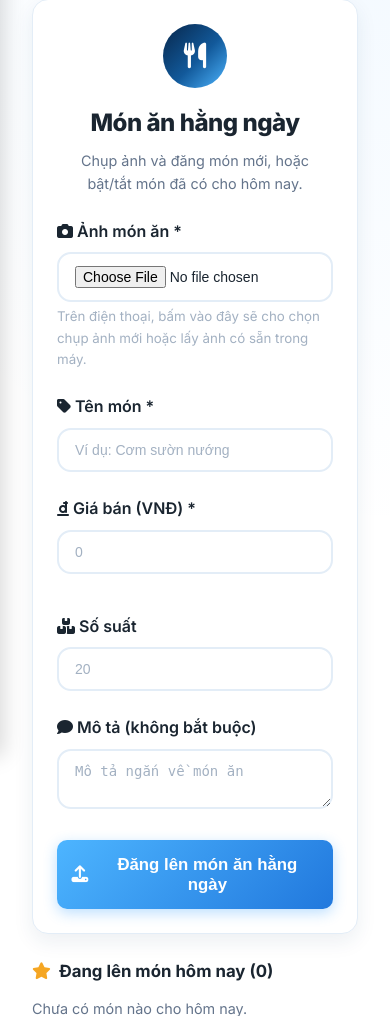
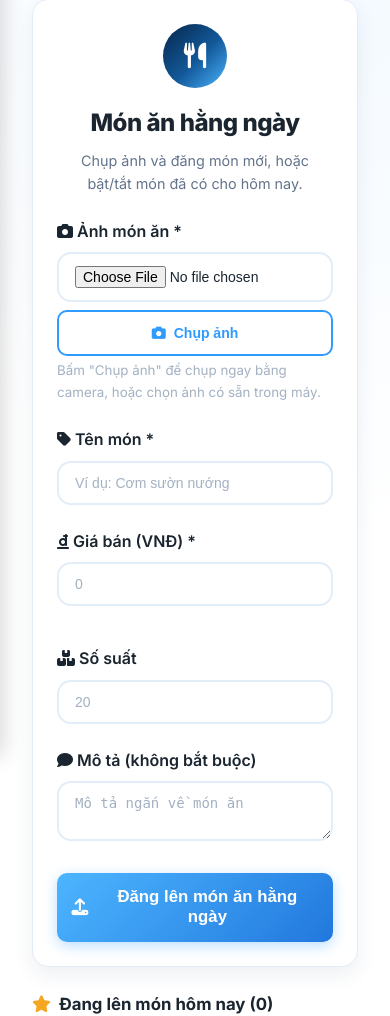
Before and after one commit to nghuuhieu1903/quan-co-bong, a Flask app: page /manager/daily-menu in a window 390 px wide. Shown: the part 88-1104 px from the top of the page. Run offline with Flask 3, Linux system fonts and the light colour scheme; the visitor is signed in with stand-in values (Sample User, id 1); data comes from the database, SQL or seed files in the repository.

Commit message:
Add a "Chụp ảnh" camera button next to image uploads on tablet/phone
A plain file input leaves it to the OS picker whether a camera option is
offered, and capture="environment" can hide the gallery instead. Image
inputs tagged data-camera now keep their normal "Choose File" control and
gain an explicit button that opens the camera (js/camera-upload.js). The
button is shown by CSS on tablet/phone widths and touch devices only.

The captured photo is shrunk to max 1600px JPEG before it goes into the
real input: phone camera shots are often 4-10MB, over the 5MB per-file cap
in helpers.MAX_UPLOAD_SIZE, and would otherwise be dropped silently. A
multi-image field keeps earlier picks so several photos can be taken in a
row.

Applied to product/room add+edit forms and the manager daily-menu form;
script is loaded from both admin_base and modern_base.

Co-Authored-By: Claude Sonnet 5.5 <noreply@anthropic.com>

```diff
--- a/static/css/modern.css
+++ b/static/css/modern.css
@@ -1751,3 +1751,23 @@ html.show-onboarding body {
 @media (max-width: 768px) {
     .cart-toast { display: none !important; }
 }
+
+/* "Chụp ảnh" button injected by js/camera-upload.js next to image inputs.
+   Hidden on a desktop with a mouse (there the camera attribute does nothing
+   useful); shown on tablet/phone widths and on any touch device. */
+.btn.camera-btn {
+    display: none;
+    margin-top: 0.5rem;
+    min-height: 44px;
+    align-items: center;
+    justify-content: center;
+    gap: 0.5rem;
+}
+
+@media (max-width: 1024px), (pointer: coarse) {
+    .btn.camera-btn { display: inline-flex; }
+}
+
+@media (max-width: 768px) {
+    .btn.camera-btn { width: 100%; }
+}
--- /dev/null
+++ b/static/js/camera-upload.js
@@ -0,0 +1,71 @@
+/* "Chụp ảnh" button next to image file inputs.
+   ------------------------------------------------------------------
+   Any <input type="file" data-camera> keeps its normal "Choose File" control
+   and gains a button that opens the device camera. The photo is shrunk first:
+   a phone camera shot is routinely 4-10MB, over the 5MB per-file cap the
+   server enforces (helpers.MAX_UPLOAD_SIZE), and the shop only ever shows
+   these at a few hundred pixels. The result is dropped into the real input,
+   so the form submits exactly as if a file had been chosen. The button's
+   visibility is pure CSS (.camera-btn in modern.css). */
+(function () {
+    var MAX_SIDE = 1600;
+    var QUALITY = 0.85;
+
+    function shrink(file) {
+        return new Promise(function (resolve) {
+            var url = URL.createObjectURL(file);
+            var img = new Image();
+            img.onload = function () {
+                URL.revokeObjectURL(url);
+                var scale = Math.min(1, MAX_SIDE / Math.max(img.naturalWidth, img.naturalHeight));
+                var canvas = document.createElement('canvas');
+                canvas.width = Math.max(1, Math.round(img.naturalWidth * scale));
+                canvas.height = Math.max(1, Math.round(img.naturalHeight * scale));
+                canvas.getContext('2d').drawImage(img, 0, 0, canvas.width, canvas.height);
+                canvas.toBlob(function (blob) {
+                    resolve(blob
+                        ? new File([blob], 'camera_' + Date.now() + '.jpg', { type: 'image/jpeg' })
+                        : file);
+                }, 'image/jpeg', QUALITY);
+            };
+            img.onerror = function () { URL.revokeObjectURL(url); resolve(file); };
+            img.src = url;
+        });
+    }
+
+    function enhance(input) {
+        var camera = document.createElement('input');
+        camera.type = 'file';
+        camera.accept = 'image/*';
+        camera.setAttribute('capture', 'environment');
+        camera.hidden = true;
+
+        var button = document.createElement('button');
+        button.type = 'button';
+        button.className = 'btn btn-outline camera-btn';
+        button.innerHTML = '<i class="fas fa-camera"></i> Chụp ảnh';
+        button.addEventListener('click', function () { camera.click(); });
+
+        camera.addEventListener('change', function () {
+            if (!camera.files.length) return;
+            shrink(camera.files[0]).then(function (photo) {
+                // a multi-image field keeps what was already picked, so several
+                // photos can be taken one after another
+                var files = input.multiple ? Array.prototype.slice.call(input.files) : [];
+                var transfer = new DataTransfer();
+                files.concat(photo).forEach(function (f) { transfer.items.add(f); });
+                input.files = transfer.files;
+                input.dispatchEvent(new Event('change', { bubbles: true }));
+                camera.value = '';
+            });
+        });
+
+        input.insertAdjacentElement('afterend', button);
+        button.insertAdjacentElement('afterend', camera);
+    }
+
+    document.addEventListener('DOMContentLoaded', function () {
+        if (typeof DataTransfer === 'undefined' || typeof File === 'undefined') return;
+        document.querySelectorAll('input[type="file"][data-camera]').forEach(enhance);
+    });
+})();
--- a/templates/add_product.html
+++ b/templates/add_product.html
@@ -144,7 +144,7 @@
                     <label class="form-label">
                         <i class="fas fa-image"></i> Ảnh bìa chính
                     </label>
-                    <input type="file" name="image" class="form-control" accept="image/*">
+                    <input type="file" name="image" class="form-control" accept="image/*" data-camera>
                     <small style="color: var(--text-muted); display: block; margin-top: 0.25rem;">
                         <i class="fas fa-info-circle"></i> Tỷ lệ chuẩn: <strong>Hình vuông (1:1)</strong>, kích thước khuyên dùng <strong>800x800px</strong> (JPG, PNG, WEBP, tối đa 2MB).
                     </small>
@@ -154,7 +154,7 @@
                     <label class="form-label">
                         <i class="fas fa-images"></i> Các ảnh chi tiết phụ
                     </label>
-                    <input type="file" name="images" class="form-control" accept="image/*" multiple>
+                    <input type="file" name="images" class="form-control" accept="image/*" data-camera multiple>
                     <small style="color: var(--text-muted); display: block; margin-top: 0.25rem;">
                         <i class="fas fa-info-circle"></i> Tỷ lệ chuẩn: <strong>Hình vuông (1:1)</strong>, kích thước khuyên dùng <strong>800x800px</strong> (Có thể chọn nhiều ảnh, tối đa 2MB/ảnh).
                     </small>
--- a/templates/admin_add_room.html
+++ b/templates/admin_add_room.html
@@ -70,7 +70,7 @@
                     <label class="form-label" style="font-weight: 600;">
                         <i class="fas fa-image"></i> Ảnh bìa chính
                     </label>
-                    <input type="file" name="image" class="form-control" accept="image/*">
+                    <input type="file" name="image" class="form-control" accept="image/*" data-camera>
                     <small style="color: var(--text-muted); display: block; margin-top: 0.25rem;">
                         <i class="fas fa-info-circle"></i> Tỷ lệ chuẩn: <strong>Nằm ngang (4:3 hoặc 16:9)</strong>, kích thước khuyên dùng <strong>1200x900px</strong> hoặc <strong>1920x1080px</strong> (JPG, PNG, WEBP, tối đa 3MB).
                     </small>
@@ -80,7 +80,7 @@
                     <label class="form-label" style="font-weight: 600;">
                         <i class="fas fa-images"></i> Ảnh chi tiết khác
                     </label>
-                    <input type="file" name="images" class="form-control" accept="image/*" multiple>
+                    <input type="file" name="images" class="form-control" accept="image/*" data-camera multiple>
                     <small style="color: var(--text-muted); display: block; margin-top: 0.25rem;">
                         <i class="fas fa-info-circle"></i> Tỷ lệ chuẩn: <strong>Nằm ngang (4:3 hoặc 16:9)</strong>, kích thước khuyên dùng <strong>1200x900px</strong> (Có thể chọn nhiều ảnh, tối đa 3MB/ảnh).
                     </small>
--- a/templates/admin_base.html
+++ b/templates/admin_base.html
@@ -532,6 +532,7 @@
 
     <!-- money boxes: a dot every three digits while typing -->
     <script src="{{ url_for('static', filename='js/vnd.js') }}"></script>
+    <script src="{{ url_for('static', filename='js/camera-upload.js') }}"></script>
 
     {% block scripts %}{% endblock %}
 </body>
--- a/templates/admin_edit_room.html
+++ b/templates/admin_edit_room.html
@@ -70,7 +70,7 @@
                     <label class="form-label" style="font-weight: 600;">
                         <i class="fas fa-image"></i> Ảnh bìa chính
                     </label>
-                    <input type="file" name="image" class="form-control" accept="image/*">
+                    <input type="file" name="image" class="form-control" accept="image/*" data-camera>
                     <small style="color: var(--text-muted); display: block; margin-top: 0.25rem;">
                         <i class="fas fa-info-circle"></i> Tỷ lệ chuẩn: <strong>Nằm ngang (4:3 hoặc 16:9)</strong>, kích thước khuyên dùng <strong>1200x900px</strong> hoặc <strong>1920x1080px</strong> (JPG, PNG, WEBP, tối đa 3MB).
                     </small>
@@ -86,7 +86,7 @@
                     <label class="form-label" style="font-weight: 600;">
                         <i class="fas fa-images"></i> Thêm ảnh chi tiết phụ
                     </label>
-                    <input type="file" name="images" class="form-control" accept="image/*" multiple>
+                    <input type="file" name="images" class="form-control" accept="image/*" data-camera multiple>
                     <small style="color: var(--text-muted); display: block; margin-top: 0.25rem;">
                         <i class="fas fa-info-circle"></i> Tỷ lệ chuẩn: <strong>Nằm ngang (4:3 hoặc 16:9)</strong>, kích thước khuyên dùng <strong>1200x900px</strong> (Có thể chọn nhiều ảnh, tối đa 3MB/ảnh).
                     </small>
--- a/templates/edit_product.html
+++ b/templates/edit_product.html
@@ -144,7 +144,7 @@
                     <label class="form-label">
                         <i class="fas fa-image"></i> Ảnh bìa chính
                     </label>
-                    <input type="file" name="image" class="form-control" accept="image/*">
+                    <input type="file" name="image" class="form-control" accept="image/*" data-camera>
                     <small style="color: var(--text-muted); display: block; margin-top: 0.25rem;">
                         <i class="fas fa-info-circle"></i> Tỷ lệ chuẩn: <strong>Hình vuông (1:1)</strong>, kích thước khuyên dùng <strong>800x800px</strong> (JPG, PNG, WEBP, tối đa 2MB).
                     </small>
@@ -160,7 +160,7 @@
                     <label class="form-label">
                         <i class="fas fa-images"></i> Thêm ảnh chi tiết phụ
                     </label>
-                    <input type="file" name="images" class="form-control" accept="image/*" multiple>
+                    <input type="file" name="images" class="form-control" accept="image/*" data-camera multiple>
                     <small style="color: var(--text-muted); display: block; margin-top: 0.25rem;">
                         <i class="fas fa-info-circle"></i> Tỷ lệ chuẩn: <strong>Hình vuông (1:1)</strong>, kích thước khuyên dùng <strong>800x800px</strong> (Có thể chọn nhiều ảnh, tối đa 2MB/ảnh).
                     </small>
--- a/templates/manager_daily_menu.html
+++ b/templates/manager_daily_menu.html
@@ -81,9 +81,9 @@
                 <label class="form-label">
                     <i class="fas fa-camera"></i> Ảnh món ăn *
                 </label>
-                <input type="file" name="image" class="form-control" accept="image/*" required>
+                <input type="file" name="image" class="form-control" accept="image/*" data-camera required>
                 <small style="color: var(--text-muted); display: block; margin-top: 0.25rem;">
-                    Trên điện thoại, bấm vào đây sẽ cho chọn chụp ảnh mới hoặc lấy ảnh có sẵn trong máy.
+                    Bấm "Chụp ảnh" để chụp ngay bằng camera, hoặc chọn ảnh có sẵn trong máy.
                 </small>
             </div>
 
--- a/templates/modern_base.html
+++ b/templates/modern_base.html
@@ -661,6 +661,7 @@
 
     <!-- money boxes: a dot every three digits while typing -->
     <script src="{{ url_for('static', filename='js/vnd.js') }}"></script>
+    <script src="{{ url_for('static', filename='js/camera-upload.js') }}"></script>
 
     <script>
     /* Installable app
```
